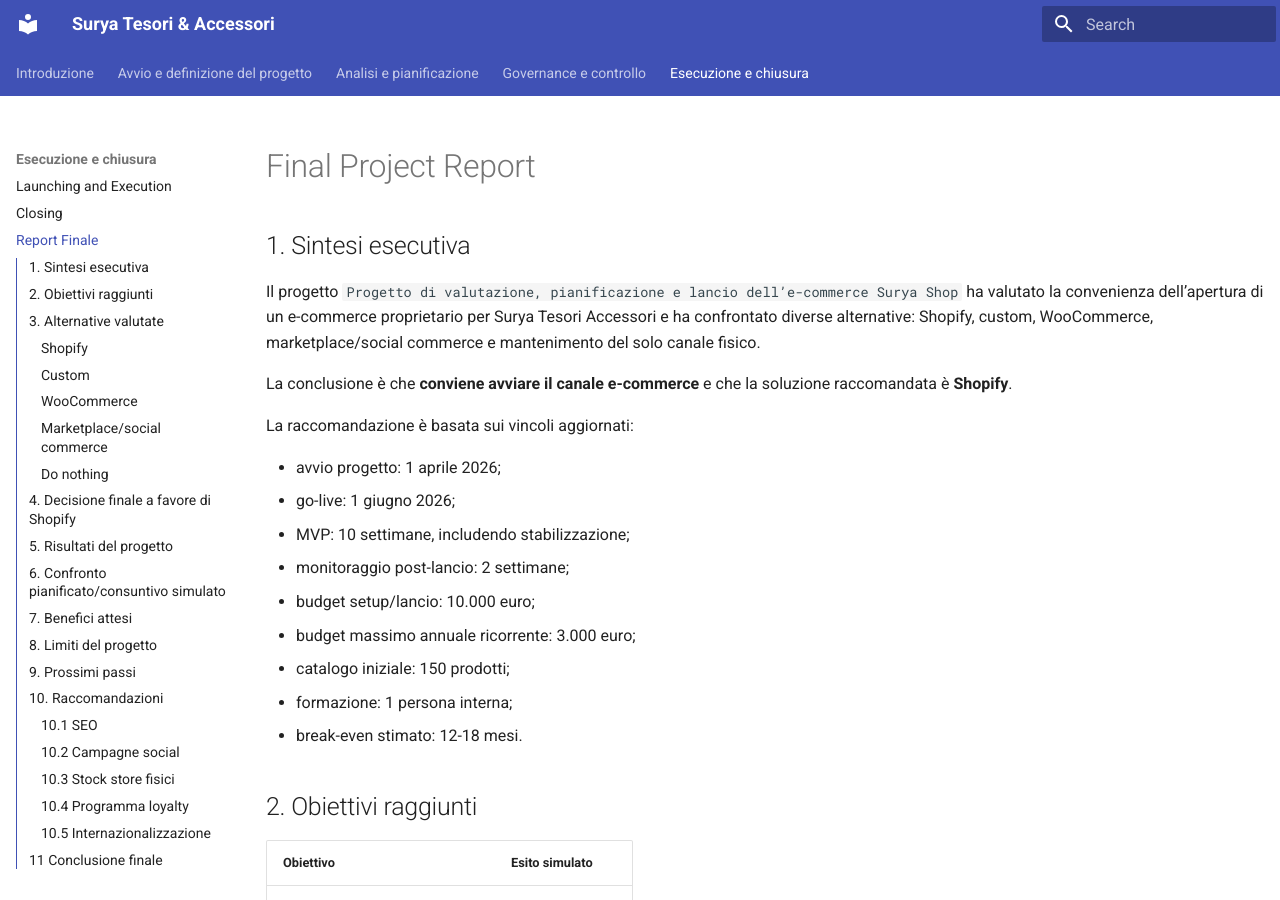
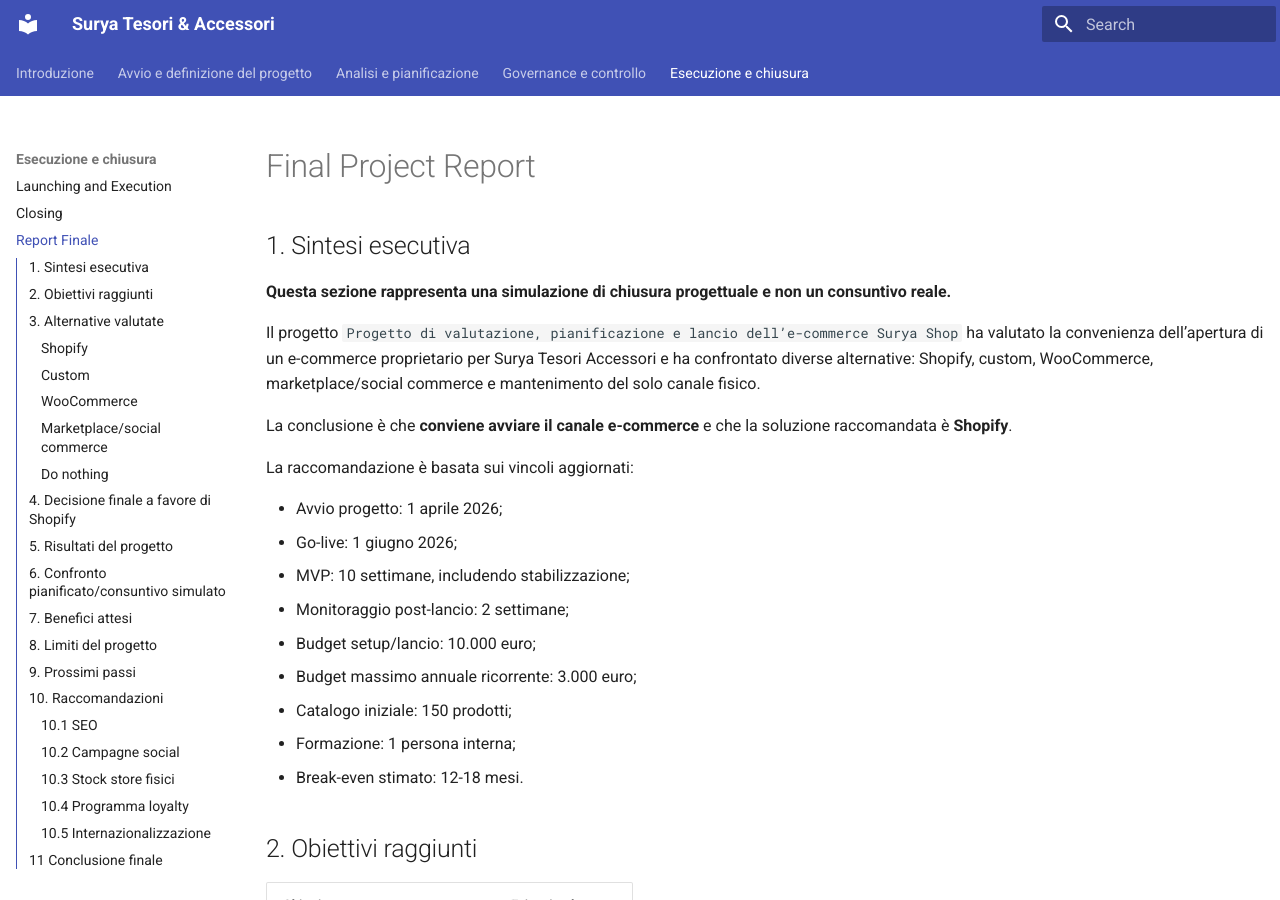
Before and after one commit to AlexTesta00/PM-Surya, an MkDocs documentation site: the page built from docs/final_report.md, in a window 1280 px wide and 900 px high. Built offline with MkDocs 1.6.1 and Material for MkDocs 9.7.7, drawn with Linux system fonts in a browser that asks for light colours.

```diff
--- a/docs/final_report.md
+++ b/docs/final_report.md
@@ -1,6 +1,8 @@
 # Final Project Report
 
 ## 1. Sintesi esecutiva
+
+**Questa sezione rappresenta una simulazione di chiusura progettuale e non un consuntivo reale.**
 
 Il progetto `Progetto di valutazione, pianificazione e lancio dell’e-commerce Surya Shop` ha valutato la convenienza dell’apertura di un e-commerce proprietario per Surya Tesori Accessori e ha confrontato diverse alternative: Shopify, custom, WooCommerce, marketplace/social commerce e mantenimento del solo canale fisico.
 
@@ -8,15 +10,15 @@ La conclusione è che **conviene avviare il canale e-commerce** e che la soluzio
 
 La raccomandazione è basata sui vincoli aggiornati:
 
-- avvio progetto: 1 aprile 2026;
-- go-live: 1 giugno 2026;
+- Avvio progetto: 1 aprile 2026;
+- Go-live: 1 giugno 2026;
 - MVP: 10 settimane, includendo stabilizzazione;
-- monitoraggio post-lancio: 2 settimane;
-- budget setup/lancio: 10.000 euro;
-- budget massimo annuale ricorrente: 3.000 euro;
-- catalogo iniziale: 150 prodotti;
-- formazione: 1 persona interna;
-- break-even stimato: 12-18 mesi.
+- Monitoraggio post-lancio: 2 settimane;
+- Budget setup/lancio: 10.000 euro;
+- Budget massimo annuale ricorrente: 3.000 euro;
+- Catalogo iniziale: 150 prodotti;
+- Formazione: 1 persona interna;
+- Break-even stimato: 12-18 mesi.
 
 ## 2. Obiettivi raggiunti
 
```
Also changed, not shown: docs/closing.md (+3 -1 lines).
